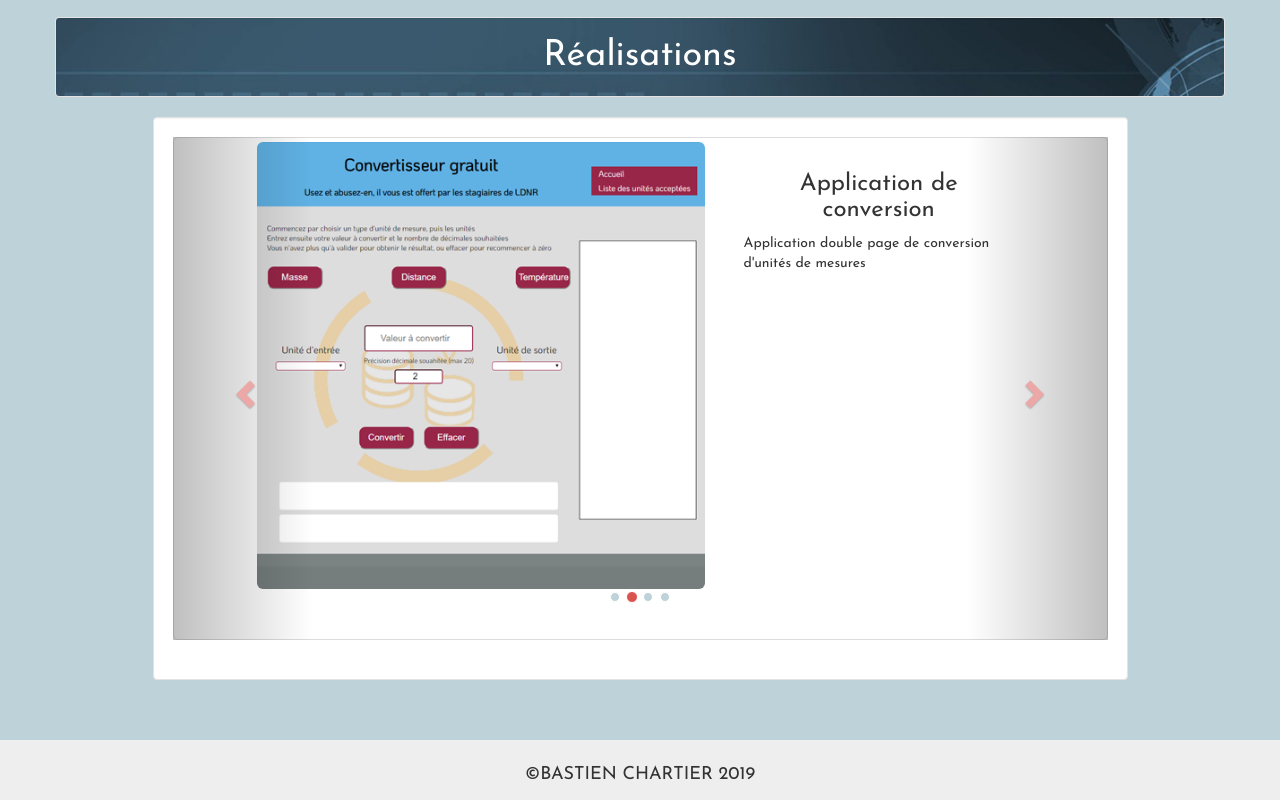
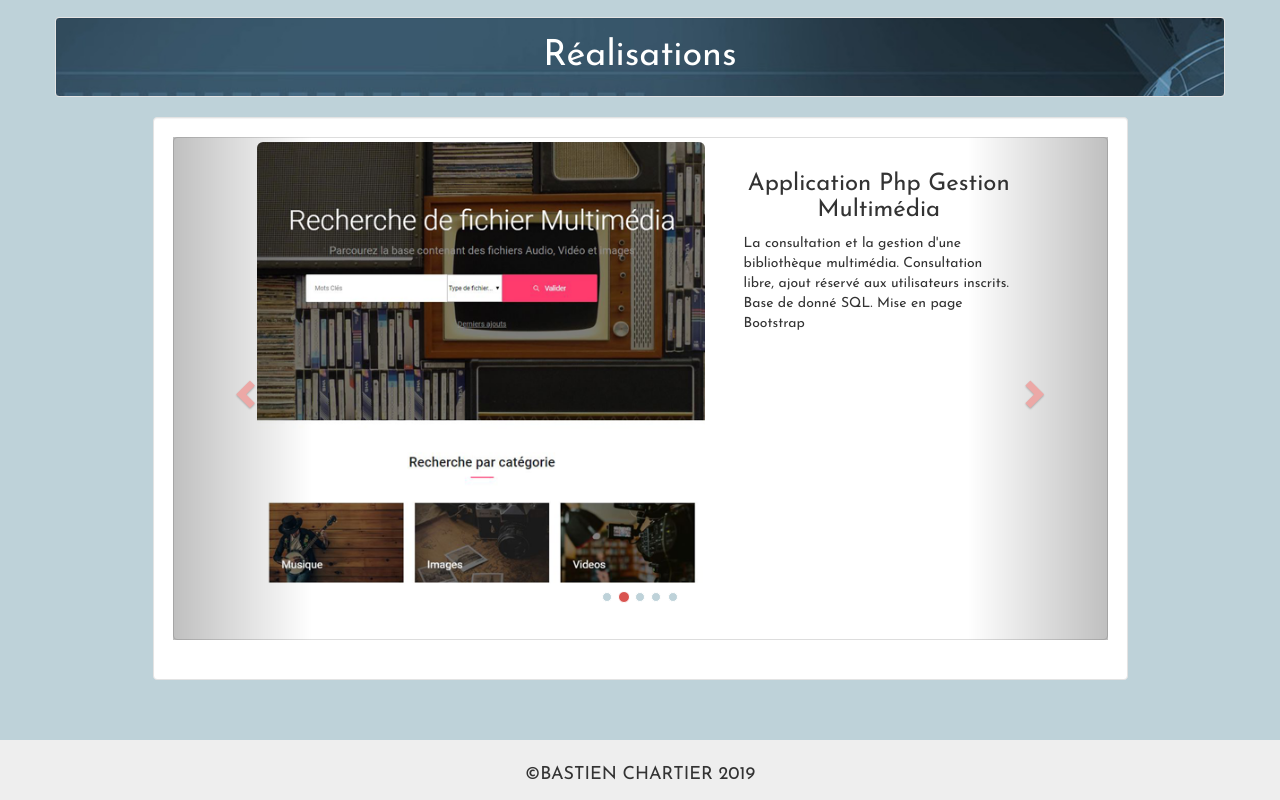
Before and after one commit to Bastienmmc/online_resume, a website: page index.html in a window 1280 px wide. Shown: the part 3505-4305 px from the top of the page. Drawn offline with nearby package versions, Linux system fonts and the light colour scheme.

Commit message:
ajout lien mediatheque

```diff
--- a/index.html
+++ b/index.html
@@ -412,6 +412,7 @@
                             <li data-target="#carousel" data-slide-to="1"></li>
                             <li data-target="#carousel" data-slide-to="2"></li>
                             <li data-target="#carousel" data-slide-to="3"></li>
+                            <li data-target="#carousel" data-slide-to="4"></li>
                         </ol>
                         <div class="thumbnail">
                             <div class="carousel-inner">
@@ -426,6 +427,21 @@
                                                 <h3>Site de recrutement de Stagiaires</h3>
                                                 <p>Site double page de présentation des stagiaires de la formation LDNR
                                                     2018/2019 Concepteur d'Applications Mobiles</p>
+                                            </div>
+                                        </div>
+                                    </div>
+                                </div>
+                                <!------------------------------ITEM------------------>
+                                <div class="item">
+                                    <div class="row">
+                                        <div class="col-lg-offset-1 col-lg-6 col-md-12">
+                                            <a href="http://bastienmmc.alwaysdata.net/projet_php/index.php" target="blank"><img src="img/mediatheque.png"
+                                                    alt="gestion de fichiers multimédia" class="img-rounded"></a>
+                                        </div>
+                                        <div class="col-lg-offset-0 col-lg-4 col-md-12">
+                                            <div class="caption">
+                                                <h3>Application Php Gestion Multimédia</h3>
+                                                <p>La consultation et la gestion d'une bibliothèque multimédia. Consultation libre, ajout réservé aux utilisateurs inscrits. Base de donné SQL. Mise en page Bootstrap</p>
                                             </div>
                                         </div>
                                     </div>
```
Also changed, not shown: img/mediatheque.png (added).
